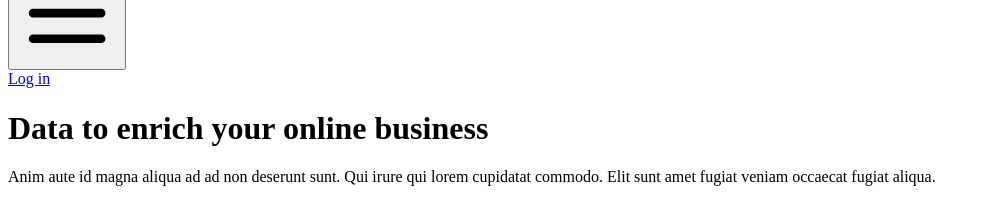
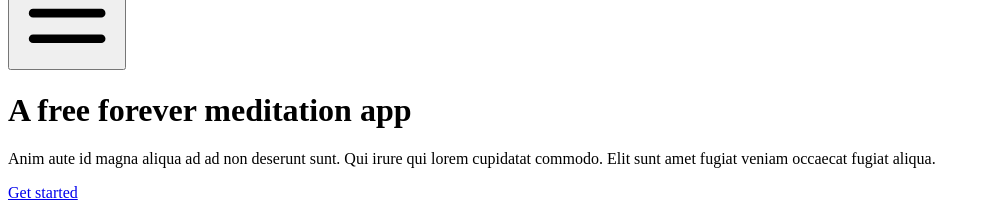
Before and after one commit to tiberiumihai/heylinda-website, a Next.js app: page / in a window 1280 px wide. Shown: the part 1636-1838 px from the top of the page, without its empty margins (0-986 px from the left). Built offline with nearby package versions, Linux system fonts and the light colour scheme.

Commit message:
remove login and change headline

```diff
--- a/pages/index.js
+++ b/pages/index.js
@@ -55,9 +55,6 @@ export default function Home() {
                           {item.name}
                         </a>
                       ))}
-                      <a href="#" className="font-medium text-indigo-600 hover:text-indigo-500">
-                        Log in
-                      </a>
                     </div>
                   </nav>
                 </div>
@@ -120,8 +117,8 @@ export default function Home() {
           <main className="mt-10 mx-auto max-w-7xl px-4 sm:mt-12 sm:px-6 md:mt-16 lg:mt-20 lg:px-8 xl:mt-28">
             <div className="sm:text-center lg:text-left">
               <h1 className="text-4xl tracking-tight font-extrabold text-gray-900 sm:text-5xl md:text-6xl">
-                <span className="block xl:inline">Data to enrich your</span>{' '}
-                <span className="block text-indigo-600 xl:inline">online business</span>
+                <span className="block xl:inline">A free forever</span>{' '}
+                <span className="block text-indigo-600 xl:inline">meditation app</span>
               </h1>
               <p className="mt-3 text-base text-gray-500 sm:mt-5 sm:text-lg sm:max-w-xl sm:mx-auto md:mt-5 md:text-xl lg:mx-0">
                 Anim aute id magna aliqua ad ad non deserunt sunt. Qui irure qui lorem cupidatat
```
